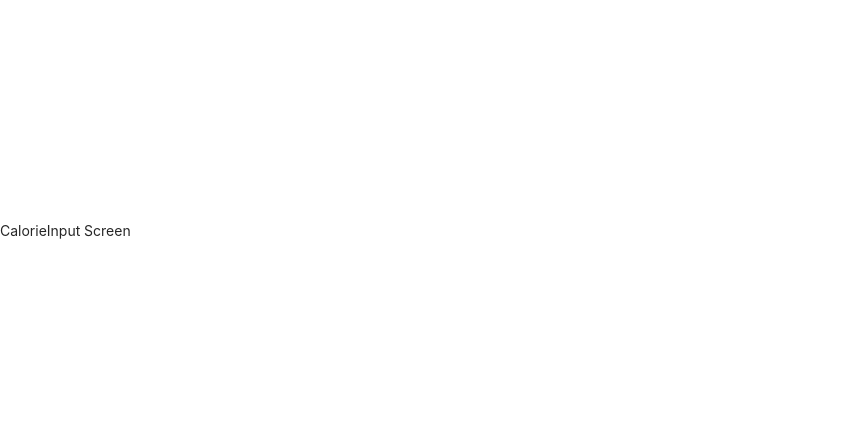
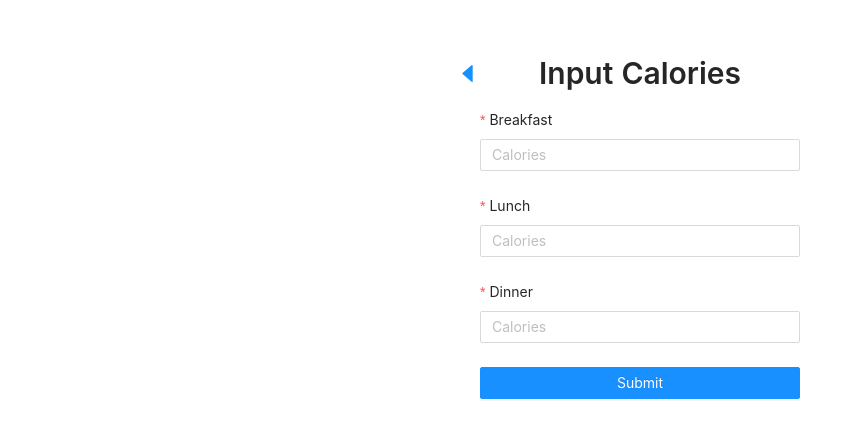
Before and after one commit to PathfinderDevelopment/pba-demo, a React (Create React App) app: page /calorieinput in a window 1280 px wide. Shown: the part 162-600 px from the top of the page, without its empty margins (0-862 px from the left). Built offline with nearby package versions, Linux system fonts and the light colour scheme.

Commit message:
Built calorie screen, created shared styled component file

```diff
--- a/src/Components/CalorieInput/CalorieInput.tsx
+++ b/src/Components/CalorieInput/CalorieInput.tsx
@@ -1,7 +1,60 @@
 import React from 'react';
+import {Form, Input, Button, Typography} from 'antd';
+import {StyledForm, StyledBackButton} from '../SharedStyledComponents';
+import {Link} from 'react-router-dom';
 
-export const CalorieInput:React.FC = () => {
-    return (
-        <p>CalorieInput Screen</p>
-    )
-}
+export const CalorieInput: React.FC = () => {
+  const onFinish = (values: any) => {
+    console.log('Success:', values);
+    // TODO: Track calorie input event here
+  };
+
+  const onFinishFailed = (errorInfo: any) => {
+    console.log('Failed:', errorInfo);
+  };
+
+  return (
+    <StyledForm
+      name="calorieInput"
+      onFinish={onFinish}
+      onFinishFailed={onFinishFailed}
+      layout='vertical'
+    >
+      <Link to='home'>
+        <StyledBackButton />
+      </Link>
+
+      <Typography.Title level={2}>Input Calories</Typography.Title>
+      <Form.Item
+        label="Breakfast"
+        name="breakfast"
+        rules={[{
+          required: true,
+          message: 'Please input calories for breakfast.',
+        }]}
+      >
+        <Input placeholder='Calories' />
+      </Form.Item>
+      <Form.Item
+        label="Lunch"
+        name="lunch"
+        rules={[{required: true, message: 'Please input calories for lunch.'}]}
+      >
+        <Input placeholder='Calories' />
+      </Form.Item>
+      <Form.Item
+        label="Dinner"
+        name="dinner"
+        rules={[{required: true, message: 'Please input calories for dinner.'}]}
+      >
+        <Input placeholder='Calories' />
+      </Form.Item>
+
+      <Form.Item>
+        <Button type="primary" htmlType="submit" block>
+                    Submit
+        </Button>
+      </Form.Item>
+    </StyledForm>
+  );
+};
--- a/src/Components/Home/Home.styled.tsx
+++ b/src/Components/Home/Home.styled.tsx
@@ -2,12 +2,6 @@ import styled from 'styled-components';
 import {CaretUpFilled} from '@ant-design/icons';
 import {Link} from 'react-router-dom';
 import {Badge} from 'antd';
-
-export const Container = styled.div`
-  margin: auto;
-  width: 25%;
-  text-align:center;
-`;
 
 export const StyledGlucoseLevelContainer = styled.div`
   position:relative;
--- a/src/Components/Home/Home.tsx
+++ b/src/Components/Home/Home.tsx
@@ -1,7 +1,6 @@
 import React from 'react';
 import {Typography} from 'antd';
 import {
-  Container,
   StyledGlucoseLevelContainer,
   StyledBadge,
   StyledCaretUpFilled,
@@ -9,6 +8,7 @@ import {
   StyledGlucoseLevelLabel,
   StyledLink,
 } from './Home.styled';
+import {Container} from '../SharedStyledComponents';
 import {Link} from 'react-router-dom';
 
 export const Home: React.FC = () => {
--- a/src/Components/Login/Login.tsx
+++ b/src/Components/Login/Login.tsx
@@ -1,17 +1,12 @@
 import React from 'react';
 import {Form, Input, Button, Typography} from 'antd';
-import styled from 'styled-components';
 import {useHistory} from 'react-router-dom';
+import {StyledForm} from '../SharedStyledComponents';
 
 const layout = {
   align: 'middle',
   justify: 'center',
 };
-
-const StyledForm = styled(Form)`
-  margin:auto;
-  width: 25%;
-`;
 
 export const Login: React.FC = () => {
   const history = useHistory();
--- a/src/Components/Pairing/Pairing.tsx
+++ b/src/Components/Pairing/Pairing.tsx
@@ -1,13 +1,7 @@
 import React from 'react';
 import {Input, Button, Typography, Form} from 'antd';
-import styled from 'styled-components';
+import {StyledForm} from '../SharedStyledComponents';
 import {useHistory} from 'react-router-dom';
-
-const StyledForm = styled(Form)`
-  margin:auto;
-  width: 25%;
-  text-align: center;
-`;
 
 export const Pairing: React.FC = () => {
   const history = useHistory();
--- a/src/Components/Report/Report.tsx
+++ b/src/Components/Report/Report.tsx
@@ -1,14 +1,7 @@
 import React from 'react';
 import {Button} from 'antd';
-import {CaretLeftOutlined} from '@ant-design/icons';
-import styled from 'styled-components';
+import {Container, StyledBackButton} from '../SharedStyledComponents';
 import {Link} from 'react-router-dom';
-
-export const Container = styled.div`
-  margin: auto;
-  width: 25%;
-  text-align:center;
-`;
 
 export const Report:React.FC = () => {
   // TODO: Add graph once assets have been uploaded to Zeplin
@@ -19,7 +12,7 @@ export const Report:React.FC = () => {
   return (
     <Container>
       <Link to='home'>
-        <CaretLeftOutlined/>
+        <StyledBackButton/>
       </Link>
       <Button type='primary' onClick={shareData}>Share Data</Button>
     </Container>
--- /dev/null
+++ b/src/Components/SharedStyledComponents.ts
@@ -0,0 +1,25 @@
+import styled from 'styled-components';
+import {CaretLeftOutlined} from '@ant-design/icons';
+import {Form} from 'antd';
+
+export const StyledForm = styled(Form)`
+  margin:auto;
+  width: 25%;
+  text-align:center;
+  position: relative;
+`;
+
+
+export const StyledBackButton = styled(CaretLeftOutlined)`
+    position: absolute;
+    left:-2.5rem;
+    top:.75rem;
+    font-size:2.5rem;
+`;
+
+export const Container = styled.div`
+  margin: auto;
+  width: 25%;
+  text-align:center;
+  position: relative;
+`;
```
